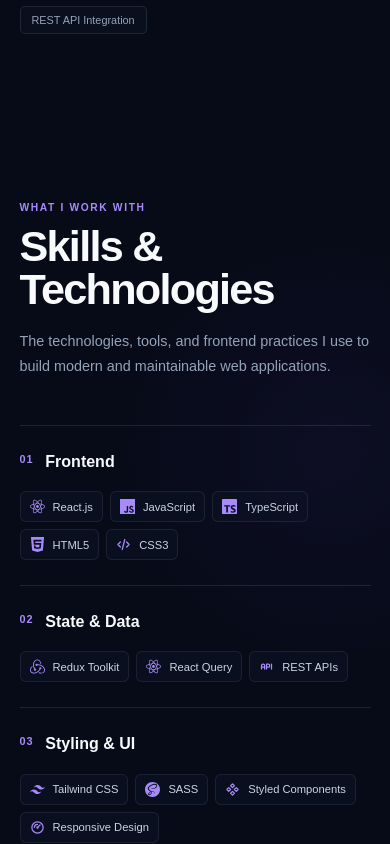
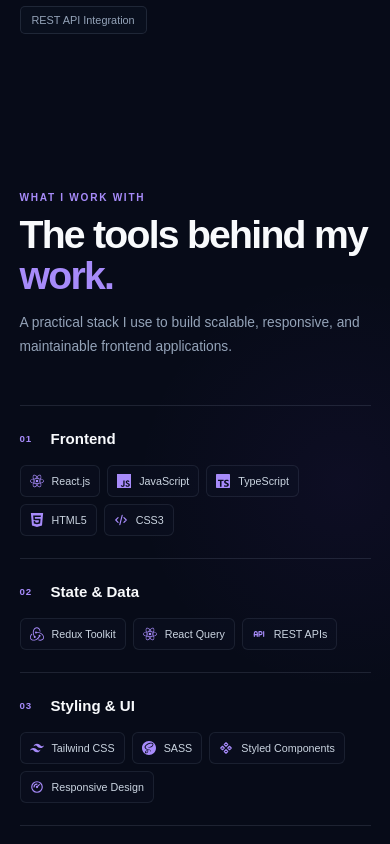
Before and after one commit to Ahmedabdelghany11/portfolio_, a React (Vite) app: page / in a window 390 px wide. Shown: the part 2312-3156 px from the top of the page. Built offline with nearby package versions, Linux system fonts and the light colour scheme.

Commit message:
latest skills updates

```diff
--- a/src/sections/Skills/Skills.jsx
+++ b/src/sections/Skills/Skills.jsx
@@ -81,11 +81,14 @@
         <div className="skills__header">
           <span className="skills__eyebrow">What I Work With</span>
 
-          <h2 className="skills__title">Skills & Technologies</h2>
+          <h2 className="skills__title">
+            The tools behind my
+            <span> work.</span>
+          </h2>
 
           <p className="skills__intro">
-            The technologies, tools, and frontend practices I use to build
-            modern and maintainable web applications.
+            A practical stack I use to build scalable, responsive, and
+            maintainable frontend applications.
           </p>
         </div>
 
--- a/src/sections/Skills/_skills.scss
+++ b/src/sections/Skills/_skills.scss
@@ -3,15 +3,15 @@
 .skills {
   position: relative;
 
-  padding: 140px 0;
+  padding: 130px 0;
 
   overflow: hidden;
 
   background:
     radial-gradient(
-      circle at 85% 30%,
+      circle at 88% 35%,
       rgba(124, 58, 237, 0.055),
-      transparent 25%
+      transparent 27%
     ),
     $background-color;
 
@@ -22,20 +22,21 @@
   &__header {
     max-width: 760px;
 
-    margin-bottom: 75px;
+    margin-bottom: 70px;
   }
 
   &__eyebrow {
     display: block;
 
-    margin-bottom: 15px;
+    margin-bottom: 14px;
 
     color: $primary-light;
 
-    font-size: 0.7rem;
+    font-size: 0.68rem;
     font-weight: 700;
 
-    letter-spacing: 0.16em;
+    letter-spacing: 0.17em;
+
     text-transform: uppercase;
   }
 
@@ -44,34 +45,42 @@
 
     color: $text-color;
 
-    font-size: clamp(2.8rem, 5vw, 4.8rem);
+    font-size: clamp(2.7rem, 5vw, 4.7rem);
 
     font-weight: 750;
 
-    line-height: 1;
+    line-height: 1.02;
 
-    letter-spacing: -0.04em;
+    letter-spacing: -0.045em;
+
+    span {
+      color: $primary-light;
+    }
   }
 
   &__intro {
-    max-width: 600px;
+    max-width: 610px;
 
     margin: 0;
 
     color: $muted-color;
 
-    font-size: 0.95rem;
+    font-size: 0.94rem;
 
     line-height: 1.8;
   }
 
   // ========================================
-  // Groups
+  // Groups List
   // ========================================
 
   &__list {
     border-top: 1px solid $border-color;
   }
+
+  // ========================================
+  // Group
+  // ========================================
 
   &__group {
     display: grid;
@@ -80,25 +89,39 @@
 
     gap: 55px;
 
-    padding: 32px 0;
+    padding: 30px 0;
 
     border-bottom: 1px solid $border-color;
+
+    transition:
+      border-color 0.25s ease,
+      background-color 0.25s ease;
+
+    &:hover {
+      border-bottom-color: rgba(139, 92, 246, 0.22);
+    }
   }
+
+  // ========================================
+  // Group Meta
+  // ========================================
 
   &__group-meta {
     display: flex;
 
     align-items: flex-start;
 
-    gap: 18px;
+    gap: 17px;
   }
 
   &__number {
-    padding-top: 2px;
+    min-width: 20px;
+
+    padding-top: 3px;
 
     color: $primary-light;
 
-    font-size: 0.68rem;
+    font-size: 0.64rem;
 
     font-weight: 700;
 
@@ -110,7 +133,7 @@
 
     color: $text-color;
 
-    font-size: 1rem;
+    font-size: 0.98rem;
 
     font-weight: 600;
 
@@ -118,7 +141,7 @@
   }
 
   // ========================================
-  // Items
+  // Skills
   // ========================================
 
   &__items {
@@ -138,19 +161,23 @@
 
     gap: 8px;
 
-    padding: 8px 11px;
+    min-height: 34px;
 
-    border: 1px solid rgba(148, 163, 184, 0.13);
+    padding: 7px 11px;
+
+    border: 1px solid rgba(148, 163, 184, 0.12);
 
     border-radius: 6px;
 
-    background: rgba(15, 23, 42, 0.36);
+    background: rgba(15, 23, 42, 0.28);
 
     color: #cbd5e1;
 
-    font-size: 0.75rem;
+    font-size: 0.73rem;
 
     font-weight: 500;
+
+    white-space: nowrap;
 
     transition:
       color 0.2s ease,
@@ -159,23 +186,33 @@
       transform 0.2s ease;
 
     &:hover {
+      transform: translateY(-2px);
+
+      border-color: rgba(139, 92, 246, 0.35);
+
+      background: rgba(124, 58, 237, 0.065);
+
       color: #f8fafc;
-
-      border-color: rgba(139, 92, 246, 0.38);
-
-      background: rgba(124, 58, 237, 0.07);
-
-      transform: translateY(-2px);
     }
   }
 
   &__icon {
-    width: 16px;
-    height: 16px;
+    width: 15px;
+    height: 15px;
 
     flex-shrink: 0;
 
     color: $primary-light;
+
+    transition:
+      color 0.2s ease,
+      transform 0.2s ease;
+  }
+
+  &__item:hover &__icon {
+    transform: scale(1.08);
+
+    color: #c4b5fd;
   }
 }
 
@@ -188,13 +225,23 @@
     padding: 110px 0;
 
     &__header {
-      margin-bottom: 60px;
+      margin-bottom: 58px;
     }
 
     &__group {
-      grid-template-columns: 170px minmax(0, 1fr);
+      grid-template-columns: 175px minmax(0, 1fr);
 
       gap: 35px;
+
+      padding: 27px 0;
+    }
+
+    &__group-meta {
+      gap: 13px;
+    }
+
+    &__items {
+      gap: 8px;
     }
   }
 }
@@ -214,43 +261,128 @@
     &__eyebrow {
       margin-bottom: 12px;
 
-      font-size: 0.64rem;
+      font-size: 0.63rem;
     }
 
     &__title {
-      font-size: 2.7rem;
+      margin-bottom: 15px;
+
+      font-size: 2.65rem;
+
+      line-height: 1.04;
     }
 
     &__intro {
-      font-size: 0.9rem;
+      font-size: 0.89rem;
+
       line-height: 1.75;
     }
+
+    // ========================================
+    // Groups
+    // ========================================
 
     &__group {
       grid-template-columns: 1fr;
 
-      gap: 18px;
+      gap: 16px;
 
-      padding: 25px 0;
+      padding: 24px 0;
     }
 
     &__group-meta {
-      gap: 12px;
+      align-items: center;
+
+      gap: 11px;
     }
+
+    &__number {
+      padding-top: 0;
+
+      font-size: 0.61rem;
+    }
+
+    &__group-title {
+      font-size: 0.94rem;
+    }
+
+    // ========================================
+    // Items
+    // ========================================
 
     &__items {
       gap: 7px;
     }
 
     &__item {
-      padding: 7px 9px;
+      min-height: 32px;
 
-      font-size: 0.7rem;
+      padding: 6px 9px;
+
+      font-size: 0.69rem;
     }
 
     &__icon {
-      width: 15px;
-      height: 15px;
+      width: 14px;
+      height: 14px;
     }
   }
 }
+
+// ========================================
+// Small Mobile
+// ========================================
+
+@media (max-width: 480px) {
+  .skills {
+    padding: 80px 0;
+
+    &__title {
+      font-size: 2.45rem;
+    }
+
+    &__intro {
+      font-size: 0.86rem;
+    }
+
+    &__group {
+      padding: 22px 0;
+    }
+
+    &__item {
+      font-size: 0.67rem;
+    }
+  }
+}
+
+// ========================================
+// Very Small Screens
+// ========================================
+
+@media (max-width: 360px) {
+  .skills {
+    &__title {
+      font-size: 2.25rem;
+    }
+
+    &__item {
+      padding: 6px 8px;
+
+      font-size: 0.64rem;
+    }
+  }
+}
+
+// ========================================
+// Reduced Motion
+// ========================================
+
+@media (prefers-reduced-motion: reduce) {
+  .skills {
+    &__group,
+    &__item,
+    &__icon {
+      transition: none;
+    }
+  }
+}
```
